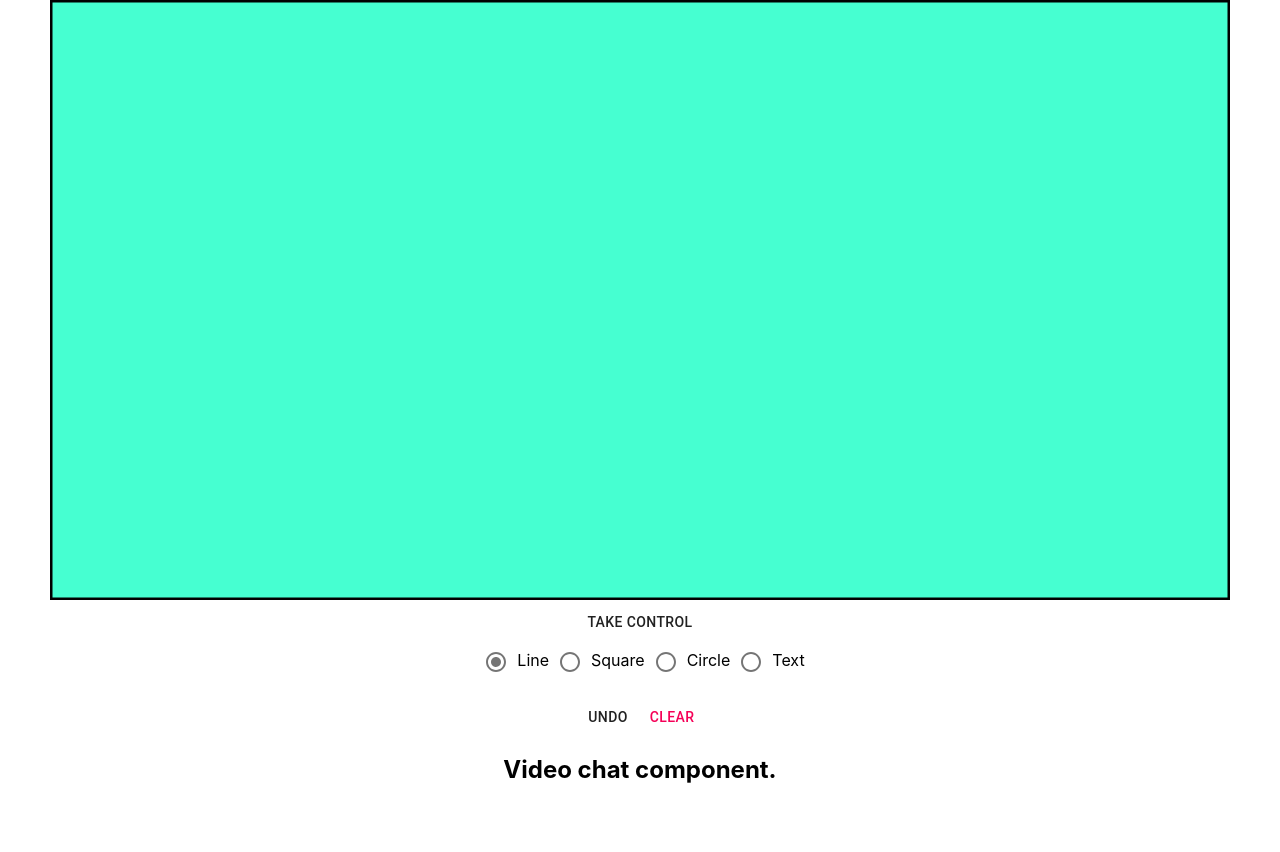
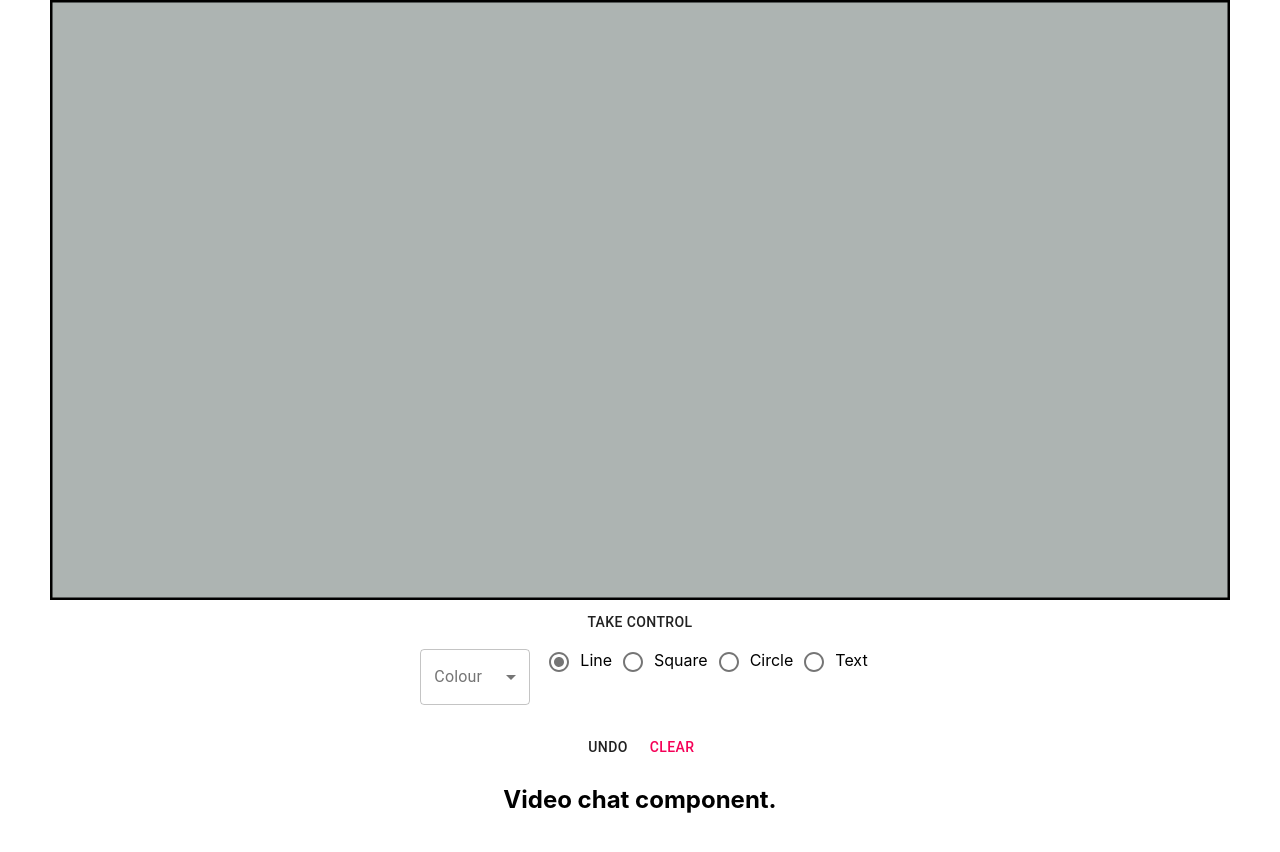
Before and after one commit to charlieconneely/final-year-project, a React (Create React App) app: page / in a window 1280 px wide. Shown: the top 852 px of the page. Built offline with nearby package versions, Linux system fonts and the light colour scheme; no server answers.

Commit message:
Added fill colour option for shapes

```diff
--- a/src/components/Canvas/canvas.css
+++ b/src/components/Canvas/canvas.css
@@ -1,3 +1,3 @@
 #canvas {
-    background-color: rgb(70, 255, 209);
+    background-color: rgb(173, 180, 178);
 }
--- a/src/components/Canvas/canvas.js
+++ b/src/components/Canvas/canvas.js
@@ -10,6 +10,7 @@ function Canvas() {
 
   const [isDrawing, setIsDrawing] = useState(false)
   const [shape, setShape] = useState("Line")
+  const [colour, setColour] = useState("")
   const [inControl, setControl] = useState(false)
   const [windowWidth, setWindowWidth] = useState(window.innerWidth)
   const [elements, setElements] = useLocalStorage("elements", [])
@@ -72,11 +73,11 @@ function Canvas() {
       <DrawingBoard sendCanvasState={sendCanvas}
           propsInControl={inControl}
           isPropsDrawing={isDrawing} setIsPropsDrawing={setIsDrawing}
-          id={yourID}
+          id={yourID} propsColour={colour}
           propsElements={elements} setPropsElements={setElements}
           propsShape={shape} winWidth={windowWidth}/>
 
-      <ToolBar propsShape={shape} setPropsShape={setShape}
+      <ToolBar propsShape={shape} setPropsShape={setShape} setPropsColour={setColour}
             propsElements={elements} setPropsElements={setElements}
             propsInControl={inControl} setPropsControl={setControl}
             switchControl={switchControl} sendCanvasState={sendCanvas}
--- a/src/components/Canvas/drawingBoard.js
+++ b/src/components/Canvas/drawingBoard.js
@@ -12,7 +12,7 @@ function DrawingBoard (props) {
         context.lineWidth = 5;
         context.strokeStyle="black";
         context.strokeRect(0, 0, canvas.width, canvas.height);
-        context.font = '28px serif';
+        context.font = '20px serif';
 
         var rc = rough.canvas(canvas)
 
@@ -45,7 +45,7 @@ function DrawingBoard (props) {
         }
 
         props.setIsPropsDrawing(true)
-        const element = shapeGenerator(props.propsShape, xPos, yPos, xPos, yPos);
+        const element = shapeGenerator(props.propsShape, props.propsColour, xPos, yPos, xPos, yPos);
         props.setPropsElements(prevState => [...prevState, element])
     }
 
@@ -60,7 +60,7 @@ function DrawingBoard (props) {
         var index = props.propsElements.length - 1;
         var {x1, y1} = props.propsElements[index];
 
-        var currentElement = shapeGenerator(props.propsShape, x1, y1, xPos, yPos);
+        var currentElement = shapeGenerator(props.propsShape, props.propsColour, x1, y1, xPos, yPos);
         const elementsCopy = [...props.propsElements];
         elementsCopy[index] = currentElement;
 
--- /dev/null
+++ b/src/components/Canvas/selectColour.js
@@ -0,0 +1,47 @@
+import React, {useState} from 'react'
+import {FormControl, InputLabel, Select, MenuItem, makeStyles} from '@material-ui/core'
+
+const useStyles = makeStyles((theme) => ({
+    formControl: {
+      margin: theme.spacing(1),
+      minWidth: 110
+    },
+    selectEmpty: {
+      marginTop: theme.spacing(2)
+    },
+}))
+
+function SelectColour (props) {
+    const [colour, setColour] = useState('')
+    const classes = useStyles()
+
+    const handleChange = (e) => {
+        setColour(e.target.value)
+        props.setPropsColour(e.target.value)
+    }
+
+    return (
+        <FormControl variant="outlined" className={classes.formControl}>
+            <InputLabel>Colour</InputLabel>
+            <Select
+            id="colourChoice"
+            value={colour}
+            onChange={handleChange}
+            label="Colour">
+                <MenuItem value="">
+                    <em>None</em>
+                </MenuItem>
+                <MenuItem value={'red'}>Red</MenuItem>
+                <MenuItem value={'blue'}>Blue</MenuItem>
+                <MenuItem value={'green'}>Green</MenuItem>
+                <MenuItem value={'black'}>Black</MenuItem>
+                <MenuItem value={'purple'}>Purple</MenuItem>
+                <MenuItem value={'pink'}>Pink</MenuItem>
+                <MenuItem value={'yellow'}>Yellow</MenuItem>
+                <MenuItem value={'orange'}>Orange</MenuItem>
+            </Select>
+        </FormControl>
+    )
+}
+
+export default SelectColour
--- a/src/components/Canvas/shapeGenerator.js
+++ b/src/components/Canvas/shapeGenerator.js
@@ -2,14 +2,17 @@ import rough from 'roughjs/bundled/rough.esm'
 
 const generator = rough.generator();
 
-function shapeGenerator(shape, x1, y1, x2, y2) {
+function shapeGenerator(shape, colour, x1, y1, x2, y2) {
     var roughElement;
 
     if (shape === "Square") {
-        roughElement = generator.rectangle(x1, y1, x2 - x1, y2 - y1)
+        roughElement = generator.rectangle(x1, y1, x2 - x1, y2 - y1, {fill:colour})
     }
     else if (shape === "Circle") {
-        roughElement = generator.circle(x1, y1, (x2 - x1) + (y2 - y1))
+        // set centre points to midpoint between original & current mouse location
+        var xCentre = x2 - ((x2-x1)/2)
+        var yCentre = y2 - ((y2-y1)/2)
+        roughElement = generator.circle(xCentre, yCentre, (x2 - x1)*2, {fill:colour})
     }
     else {
         roughElement = generator.line(x1, y1, x2, y2)
--- a/src/components/Canvas/toolbar.js
+++ b/src/components/Canvas/toolbar.js
@@ -1,7 +1,8 @@
-import React from 'react'
+import React, {useState} from 'react'
 import { Button } from '@material-ui/core'
 import Radio from '@material-ui/core/Radio'
 import TextField from '@material-ui/core/TextField';
+import SelectColour from './selectColour'
 
 function ToolBar(props) {
 
@@ -51,6 +52,11 @@ function ToolBar(props) {
         props.switchControl()
     }
 
+    // called from selectColour.js
+    const setPropsColour = (colour) => {
+        props.setPropsColour(colour)
+    }
+
     const controlButtonMessage = props.propsInControl ? 'Stop Controlling' : 'Take Control'
     const canvasTextInput = (props.propsShape==="Text") ?
       <TextField autoComplete="off"
@@ -64,6 +70,7 @@ function ToolBar(props) {
                 <Button onClick={e => switchControl(e)}>{controlButtonMessage}</Button>
             </div>
             <div>
+                <SelectColour setPropsColour={setPropsColour} />
                 <Radio checked={props.propsShape==='Line'} name="Choice"
                 onChange={changeShape} value="Line"
                 defaultChecked color="default"
```
